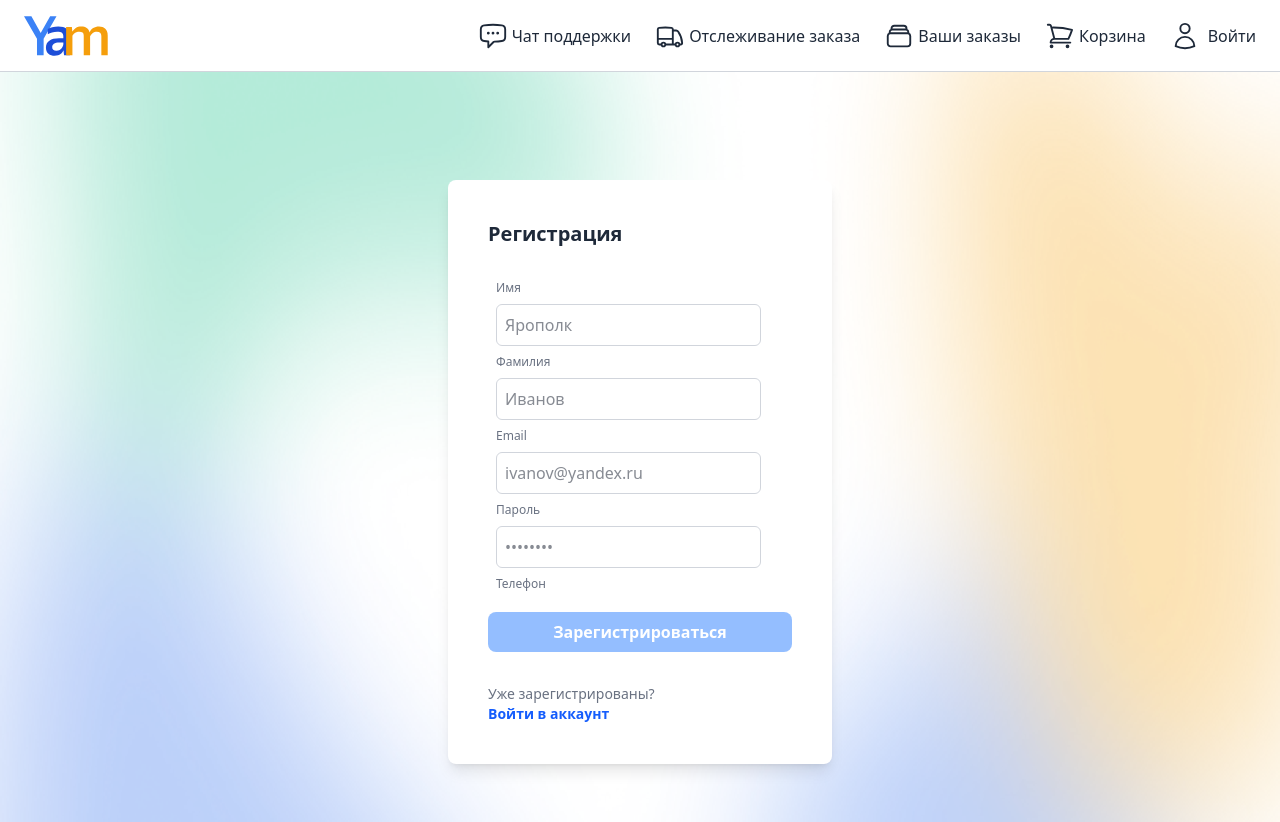
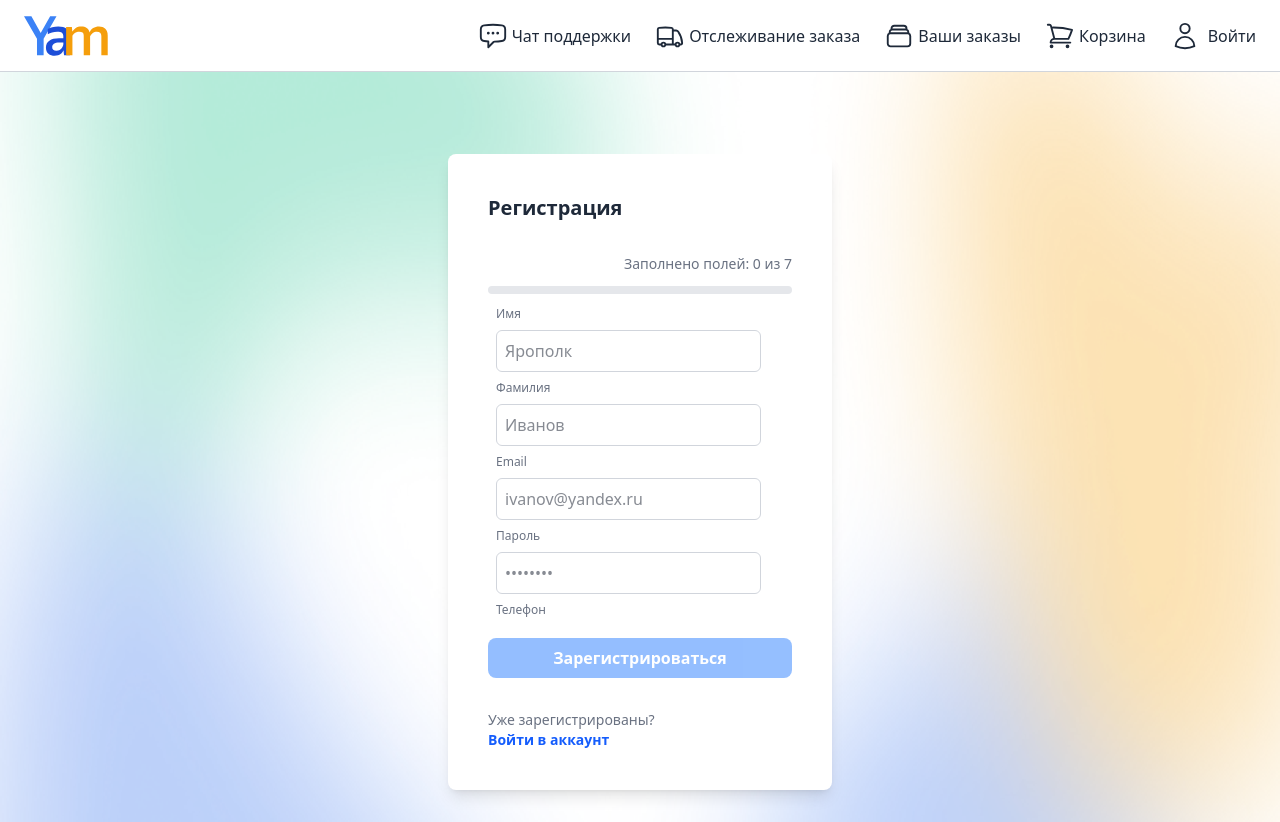
Before and after one commit to Laiyoshi/food-delivery-app, a Next.js app: page /register in a window 1280 px wide. Built offline with nearby package versions, Linux system fonts and the light colour scheme; no server answers.

Commit message:
add progress bar for register page

```diff
--- a/src/app/components/auth/RegisterForm.tsx
+++ b/src/app/components/auth/RegisterForm.tsx
@@ -96,8 +96,26 @@ const RegisterForm = () => {
     );
   };
 
+  const filledFieldsCount = Object.values(formData).filter((value) => value.trim() !== "").length;
+  const totalFields = Object.keys(formData).length;
+  const getProgressColor = () => {
+    const percentage = filledFieldsCount / totalFields;
+    if (percentage < 0.33) return 'bg-red-500';
+    if (percentage < 0.66) return 'bg-yellow-500';
+    return 'bg-green-500';
+  };
+
   return (
     <form className="space-y-2 sm:space-y-3" onSubmit={handleSubmit}>
+      <div className="text-sm text-gray-500 text-right mt-1">
+        Заполнено полей: {filledFieldsCount} из {totalFields}
+      </div>
+      <div className="w-full h-2 bg-gray-200 rounded-full overflow-hidden">
+      <div
+        className={`h-full transition-all duration-300 ${getProgressColor()}`}
+        style={{ width: `${(filledFieldsCount / totalFields) * 100}%` }}
+      />
+        </div>
       <div
         className="max-h-[320px] overflow-y-scroll space-y-2 sm:space-y-3 pr-2"
         style={{ scrollbarGutter: "stable" }}
```
